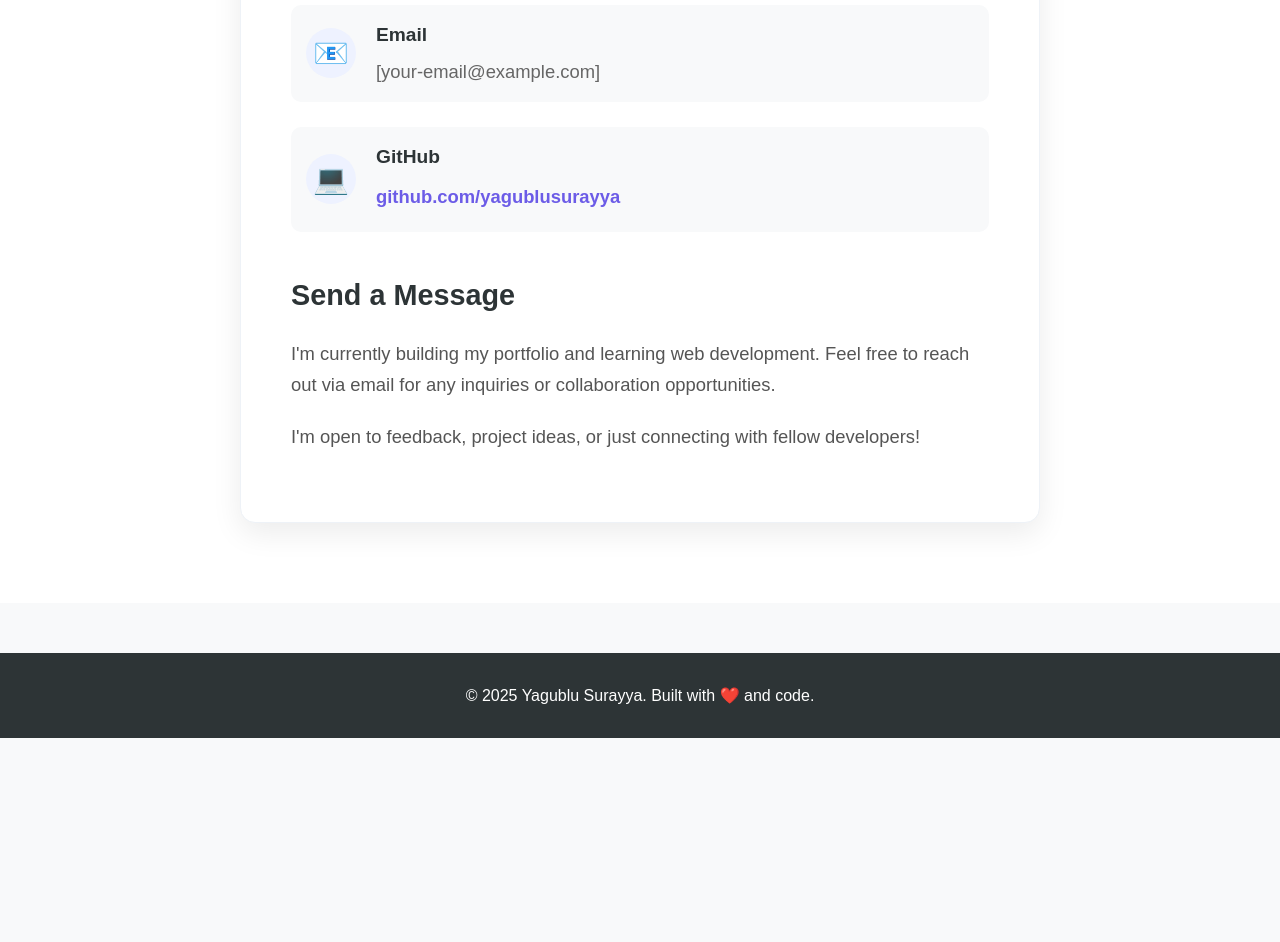
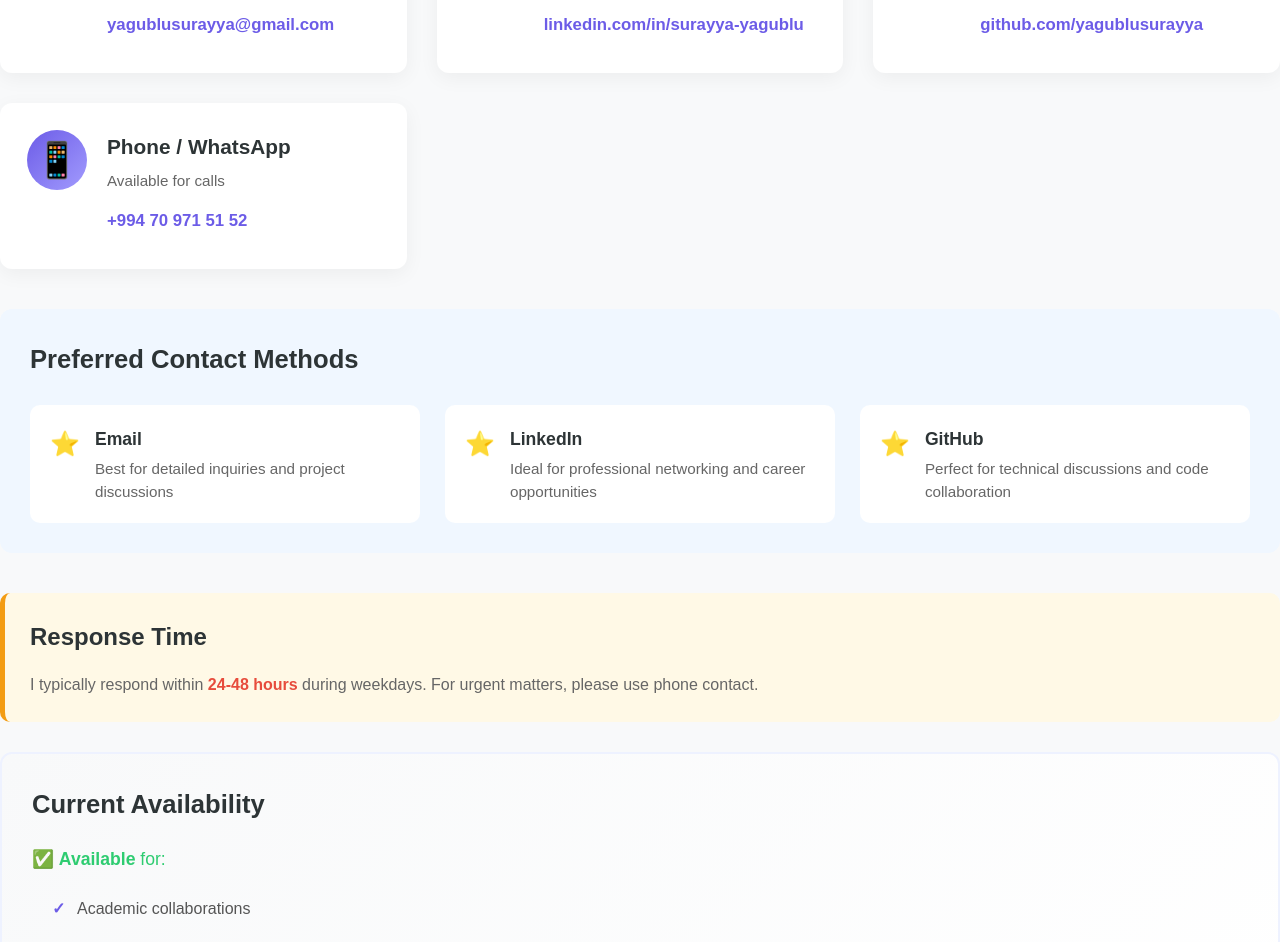
Before and after one commit to yagublusurayya/personal-website, a plain HTML site: page contact.html in a window 1280 px wide. Shown: the part 760-1702 px from the top of the page. Before the commit the page ends 1498 px from the top, so only its background shows below. Drawn offline with Linux system fonts and the light colour scheme.

Commit message:
Update contact page with real contact info

```diff
--- a/contact.html
+++ b/contact.html
@@ -34,26 +34,110 @@
             <div class="container">
                 <div class="contact-info">
                     <h2>Contact Information</h2>
+                    <p class="contact-intro">I'm always open to discussing new opportunities, collaborations, or answering any questions you might have.</p>
 
+                    <!-- Contact Details Grid -->
+                    <div class="contact-grid">
+                        <!-- Email -->
                         <div class="contact-item">
                             <div class="contact-icon">📧</div>
                             <div class="contact-text">
                                 <h4>Email</h4>
-                            <p>[your-email@example.com]</p>
+                                <p>Primary contact method</p>
+                                <a href="mailto:yagublusurayya@gmail.com" class="contact-link">
+                                    yagublusurayya@gmail.com
+                                </a>
                             </div>
                         </div>
 
+                        <!-- LinkedIn -->
+                        <div class="contact-item">
+                            <div class="contact-icon">💼</div>
+                            <div class="contact-text">
+                                <h4>LinkedIn</h4>
+                                <p>Professional network</p>
+                                <a href="https://www.linkedin.com/in/surayya-yagublu-819b86350/?trk=PROFILE_DROP_DOWN"
+                                   target="_blank"
+                                   class="contact-link">
+                                    linkedin.com/in/surayya-yagublu
+                                </a>
+                            </div>
+                        </div>
+
+                        <!-- GitHub -->
                         <div class="contact-item">
                             <div class="contact-icon">💻</div>
                             <div class="contact-text">
                                 <h4>GitHub</h4>
-                            <p><a href="https://github.com/yagublusurayya" target="_blank">github.com/yagublusurayya</a></p>
+                                <p>Code repositories & projects</p>
+                                <a href="https://github.com/yagublusurayya"
+                                   target="_blank"
+                                   class="contact-link">
+                                    github.com/yagublusurayya
+                                </a>
                             </div>
                         </div>
 
-                    <h3>Send a Message</h3>
-                    <p>I'm currently building my portfolio and learning web development. Feel free to reach out via email for any inquiries or collaboration opportunities.</p>
-                    <p>I'm open to feedback, project ideas, or just connecting with fellow developers!</p>
+                        <!-- Phone -->
+                        <div class="contact-item">
+                            <div class="contact-icon">📱</div>
+                            <div class="contact-text">
+                                <h4>Phone / WhatsApp</h4>
+                                <p>Available for calls</p>
+                                <a href="tel:+994709715152" class="contact-link">
+                                    +994 70 971 51 52
+                                </a>
+                            </div>
+                        </div>
+                    </div>
+
+                    <!-- Preferred Contact Methods -->
+                    <div class="contact-note">
+                        <h3>Preferred Contact Methods</h3>
+                        <div class="preference-list">
+                            <div class="preference">
+                                <span class="pref-icon">⭐</span>
+                                <div>
+                                    <h4>Email</h4>
+                                    <p>Best for detailed inquiries and project discussions</p>
+                                </div>
+                            </div>
+
+                            <div class="preference">
+                                <span class="pref-icon">⭐</span>
+                                <div>
+                                    <h4>LinkedIn</h4>
+                                    <p>Ideal for professional networking and career opportunities</p>
+                                </div>
+                            </div>
+
+                            <div class="preference">
+                                <span class="pref-icon">⭐</span>
+                                <div>
+                                    <h4>GitHub</h4>
+                                    <p>Perfect for technical discussions and code collaboration</p>
+                                </div>
+                            </div>
+                        </div>
+                    </div>
+
+                    <!-- Response Time -->
+                    <div class="response-time">
+                        <h3>Response Time</h3>
+                        <p>I typically respond within <strong>24-48 hours</strong> during weekdays. For urgent matters, please use phone contact.</p>
+                    </div>
+
+                    <!-- Current Status -->
+                    <div class="status-box">
+                        <h3>Current Availability</h3>
+                        <p class="status-active">✅ <strong>Available</strong> for:</p>
+                        <ul>
+                            <li>Academic collaborations</li>
+                            <li>Web development projects</li>
+                            <li>Robotics/STEM discussions</li>
+                            <li>Networking opportunities</li>
+                        </ul>
+                    </div>
                 </div>
             </div>
         </section>
@@ -61,10 +145,10 @@
 
     <footer>
         <div class="container">
-            <p>&copy; <span id="current-year"></span> Yagublu Surayya. Built with ❤️ and code.</p>
+            <p>&copy; <span id="current-year"></span> Surayya Yagublu. Built with ❤️ and code.</p>
         </div>
     </footer>
 
-    <script src="script.js">    </script>
+    <script src="script.js"></script>
 </body>
 </html>
--- a/style.css
+++ b/style.css
@@ -1073,98 +1073,53 @@ footer p {
     }
 }
 
-/* Contact Content Section */
-.contact-content {
-    padding: 80px 0;
-    background-color: #fff;
-    min-height: 60vh;
+/* ===== CONTACT PAGE ENHANCEMENTS ===== */
+
+.contact-intro {
+    font-size: 1.1rem;
+    line-height: 1.7;
+    color: #555;
+    margin-bottom: 40px;
+    max-width: 800px;
 }
 
-.container {
-    width: 90%;
-    max-width: 1200px;
-    margin: 0 auto;
-    padding: 0 20px;
+/* Contact Grid */
+.contact-grid {
+    display: grid;
+    grid-template-columns: repeat(auto-fit, minmax(300px, 1fr));
+    gap: 30px;
+    margin: 30px 0;
 }
 
-/* Contact Info Box */
-.contact-info {
-    max-width: 800px;
-    margin: 0 auto;
-    padding: 50px;
-    background: #ffffff;
-    border-radius: 15px;
-    box-shadow: 0 10px 30px rgba(0, 0, 0, 0.08);
-    border: 1px solid #eef2f7;
-}
-
-.contact-info h2 {
-    color: #2d3436;
-    font-size: 2.2rem;
-    margin-bottom: 30px;
-    padding-bottom: 15px;
-    border-bottom: 3px solid #6c5ce7;
-    font-weight: 700;
-}
-
-.contact-info h3 {
-    color: #2d3436;
-    font-size: 1.8rem;
-    margin: 40px 0 20px;
-    font-weight: 600;
-}
-
-.contact-info p {
-    font-size: 1.15rem;
-    line-height: 1.7;
-    margin-bottom: 20px;
-    color: #555;
-}
-
-/* Contact Links */
-.contact-info a {
-    color: #6c5ce7;
-    text-decoration: none;
-    font-weight: 600;
-    padding: 3px 0;
-    border-bottom: 2px solid transparent;
-    transition: all 0.3s ease;
-    display: inline-block;
-}
-
-.contact-info a:hover {
-    color: #5a4bd1;
-    border-bottom: 2px solid #6c5ce7;
-    transform: translateY(-2px);
-}
-
-/* Contact Items */
 .contact-item {
     display: flex;
-    align-items: center;
-    margin-bottom: 25px;
-    padding: 15px;
-    background: #f8f9fa;
-    border-radius: 10px;
+    align-items: flex-start;
+    padding: 25px;
+    background: white;
+    border-radius: 12px;
+    box-shadow: 0 5px 20px rgba(0, 0, 0, 0.05);
+    border: 2px solid transparent;
     transition: all 0.3s ease;
 }
 
 .contact-item:hover {
-    background: #f1f3ff;
-    transform: translateX(10px);
+    transform: translateY(-5px);
+    border-color: #6c5ce7;
+    box-shadow: 0 10px 30px rgba(106, 92, 231, 0.1);
 }
 
 .contact-icon {
-    font-size: 1.8rem;
+    font-size: 2.2rem;
     margin-right: 20px;
-    color: #6c5ce7;
-    width: 50px;
-    height: 50px;
-    background: #eef2ff;
+    width: 60px;
+    height: 60px;
+    background: linear-gradient(135deg, #6c5ce7, #a29bfe);
+    color: white;
     border-radius: 50%;
     display: flex;
     align-items: center;
     justify-content: center;
+    flex-shrink: 0;
 }
 
 .contact-text {
@@ -1174,56 +1129,197 @@ footer p {
 .contact-text h4 {
     color: #2d3436;
     margin-bottom: 5px;
-    font-size: 1.2rem;
+    font-size: 1.3rem;
 }
 
 .contact-text p {
-    margin: 0;
     color: #666;
+    margin-bottom: 10px;
+    font-size: 0.95rem;
 }
 
-/* Responsive Design */
-@media (max-width: 768px) {
-    .page-header {
-        padding: 100px 0 60px;
-        margin-top: 0;
+.contact-link {
+    display: inline-block;
+    color: #6c5ce7;
+    text-decoration: none;
+    font-weight: 600;
+    font-size: 1.05rem;
+    padding: 5px 0;
+    border-bottom: 2px solid transparent;
+    transition: all 0.3s ease;
 }
 
-    .page-header h1 {
-        font-size: 2.5rem;
+.contact-link:hover {
+    color: #5a4bd1;
+    border-bottom: 2px solid #6c5ce7;
 }
 
-    .page-header p {
-        font-size: 1.1rem;
-        padding: 0 20px;
+/* Contact Note */
+.contact-note {
+    background: #f0f7ff;
+    padding: 30px;
+    border-radius: 12px;
+    margin: 40px 0;
 }
 
-    .contact-content {
-        padding: 50px 0;
+.contact-note h3 {
+    color: #2d3436;
+    margin-bottom: 25px;
+    font-size: 1.6rem;
 }
 
-    .contact-info {
-        padding: 30px 20px;
-        margin: 0 15px;
+.preference-list {
+    display: grid;
+    grid-template-columns: repeat(auto-fit, minmax(300px, 1fr));
+    gap: 25px;
 }
 
-    .contact-info h2 {
-        font-size: 1.8rem;
+.preference {
+    display: flex;
+    align-items: flex-start;
+    padding: 20px;
+    background: white;
+    border-radius: 10px;
 }
 
-    .contact-info h3 {
+.pref-icon {
+    font-size: 1.5rem;
+    margin-right: 15px;
+    color: #6c5ce7;
+}
+
+.preference h4 {
+    color: #2d3436;
+    margin-bottom: 5px;
+    font-size: 1.1rem;
+}
+
+.preference p {
+    color: #666;
+    margin: 0;
+    font-size: 0.95rem;
+    line-height: 1.5;
+}
+
+/* Response Time */
+.response-time {
+    background: #fff9e6;
+    padding: 25px;
+    border-radius: 10px;
+    margin: 30px 0;
+    border-left: 5px solid #f39c12;
+}
+
+.response-time h3 {
+    color: #2d3436;
+    margin-bottom: 15px;
     font-size: 1.5rem;
 }
 
+.response-time p {
+    color: #666;
+    margin: 0;
+    line-height: 1.6;
+}
+
+.response-time strong {
+    color: #e74c3c;
+}
+
+/* Status Box */
+.status-box {
+    background: linear-gradient(135deg, #f8f9fa, #ffffff);
+    padding: 30px;
+    border-radius: 12px;
+    margin-top: 30px;
+    border: 2px solid #eef2ff;
+}
+
+.status-box h3 {
+    color: #2d3436;
+    margin-bottom: 20px;
+    font-size: 1.6rem;
+}
+
+.status-active {
+    color: #2ecc71;
+    font-size: 1.1rem;
+    margin-bottom: 15px;
+}
+
+.status-box ul {
+    list-style-type: none;
+    margin-left: 20px;
+}
+
+.status-box li {
+    padding: 8px 0;
+    color: #555;
+    position: relative;
+    padding-left: 25px;
+}
+
+.status-box li:before {
+    content: "✓";
+    color: #6c5ce7;
+    font-weight: bold;
+    position: absolute;
+    left: 0;
+}
+
+/* Responsive Design for Contact Page */
+@media (max-width: 768px) {
+    .contact-grid {
+        grid-template-columns: 1fr;
+        gap: 20px;
+    }
+
+    .contact-item {
+        padding: 20px;
+    }
+
+    .contact-icon {
+        width: 50px;
+        height: 50px;
+        font-size: 1.8rem;
+        margin-right: 15px;
+    }
+
+    .contact-note {
+        padding: 20px;
+    }
+
+    .preference-list {
+        grid-template-columns: 1fr;
+        gap: 15px;
+    }
+
+    .preference {
+        padding: 15px;
+    }
+
+    .response-time {
+        padding: 20px;
+    }
+
+    .status-box {
+        padding: 20px;
+    }
+}
+
+@media (max-width: 480px) {
     .contact-item {
         flex-direction: column;
         text-align: center;
-        padding: 20px;
     }
 
     .contact-icon {
         margin-right: 0;
         margin-bottom: 15px;
+    }
+
+    .contact-link {
+        word-break: break-all;
     }
 }
 
```
Lines whose indentation alone changed are shown as unchanged.
